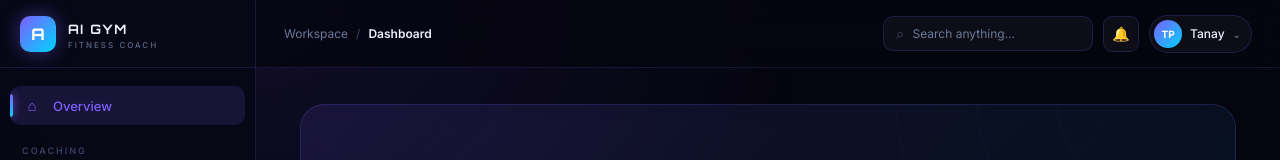
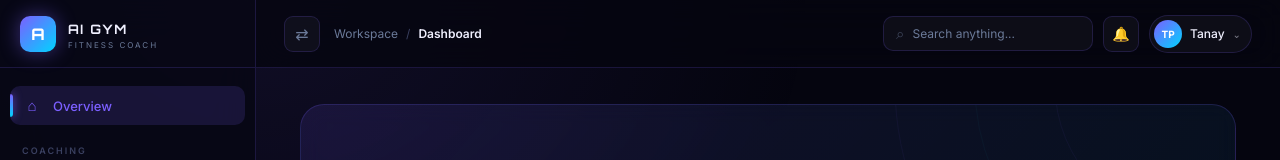
Before and after one commit to tanaypusalkar-jpg/An-AI-Powered-Gym-Fitness-Tracking-System, a React (Vite) app in the folder frontend/: page / in a window 1280 px wide. Shown: the top 160 px of the page. Built offline with nearby package versions, Linux system fonts and the light colour scheme; no server answers.

Commit message:
updated code

```diff
--- a/frontend/src/App.jsx
+++ b/frontend/src/App.jsx
@@ -134,6 +134,7 @@ function Home({ onSelectModule }) {
 export default function App() {
   const [activeModule, setActiveModule] = useState("home");
   const [sidebarOpen,  setSidebarOpen]  = useState(true);
+  const [sidebarPosition, setSidebarPosition] = useState("left");
 
   const moduleMap = {
     "gym-trainer":    <GymTrainer />,
@@ -154,9 +155,10 @@ export default function App() {
   const content = moduleMap[activeModule];
 
   return (
-    <div className="app-shell">
+    <div className={`app-shell ${sidebarPosition === "right" ? "app-shell-right" : ""}`}>
       <Sidebar
         isOpen={sidebarOpen}
+        position={sidebarPosition}
         modules={modules}
         activeModule={activeModule}
         onSelectModule={setActiveModule}
@@ -164,6 +166,9 @@ export default function App() {
       <div className="app-main">
         <Header
           onToggleSidebar={() => setSidebarOpen(!sidebarOpen)}
+          onTogglePanelPosition={() =>
+            setSidebarPosition((current) => (current === "left" ? "right" : "left"))
+          }
           activeModuleName={activeModuleName}
         />
         <main className="content-area">
--- a/frontend/src/components/Header.jsx
+++ b/frontend/src/components/Header.jsx
@@ -1,9 +1,18 @@
-export default function Header({ onToggleSidebar, activeModuleName }) {
+export default function Header({ onToggleSidebar, onTogglePanelPosition, activeModuleName }) {
   return (
     <header className="topbar">
       <div style={{ display: "flex", alignItems: "center", gap: 14 }}>
         <button type="button" className="icon-btn mobile-menu" onClick={onToggleSidebar} style={{ fontSize: 18 }} aria-label="Toggle navigation">
           ☰
+        </button>
+        <button
+          type="button"
+          className="icon-btn panel-position-toggle"
+          onClick={onTogglePanelPosition}
+          title="Toggle panel position"
+          aria-label="Toggle panel position"
+        >
+          ⇄
         </button>
         <div className="breadcrumb">
           <span>Workspace</span>
--- a/frontend/src/components/Sidebar.jsx
+++ b/frontend/src/components/Sidebar.jsx
@@ -1,6 +1,6 @@
-export default function Sidebar({ isOpen, modules, activeModule, onSelectModule }) {
+export default function Sidebar({ isOpen, position = "left", modules, activeModule, onSelectModule }) {
   return (
-    <aside className={`sidebar ${isOpen ? "sidebar-open" : "sidebar-closed"}`}>
+    <aside className={`sidebar ${isOpen ? "sidebar-open" : "sidebar-closed"} ${position === "right" ? "sidebar-right" : "sidebar-left"}`}>
       {/* Brand */}
       <div className="brand">
         <span className="brand-mark">A</span>
--- a/frontend/src/styles.css
+++ b/frontend/src/styles.css
@@ -56,6 +56,9 @@ button { cursor: pointer; background: transparent; }
   display: flex;
   background: transparent;
 }
+.app-shell-right {
+  flex-direction: row-reverse;
+}
 
 /* ─── Sidebar ────────────────────────────────────────────────── */
 .sidebar {
@@ -74,6 +77,10 @@ button { cursor: pointer; background: transparent; }
   z-index: 100;
 }
 .sidebar-closed { width: var(--sidebar-w-sm); }
+.sidebar-right {
+  border-right: none;
+  border-left: 1px solid var(--border);
+}
 
 .brand {
   height: var(--topbar-h);
@@ -266,6 +273,10 @@ button { cursor: pointer; background: transparent; }
   font-size: 15px;
 }
 .icon-btn:hover { border-color: var(--neon-purple); color: var(--neon-purple); }
+.panel-position-toggle {
+  font-size: 16px;
+  line-height: 1;
+}
 .user-button {
   display: flex;
   align-items: center;
```
